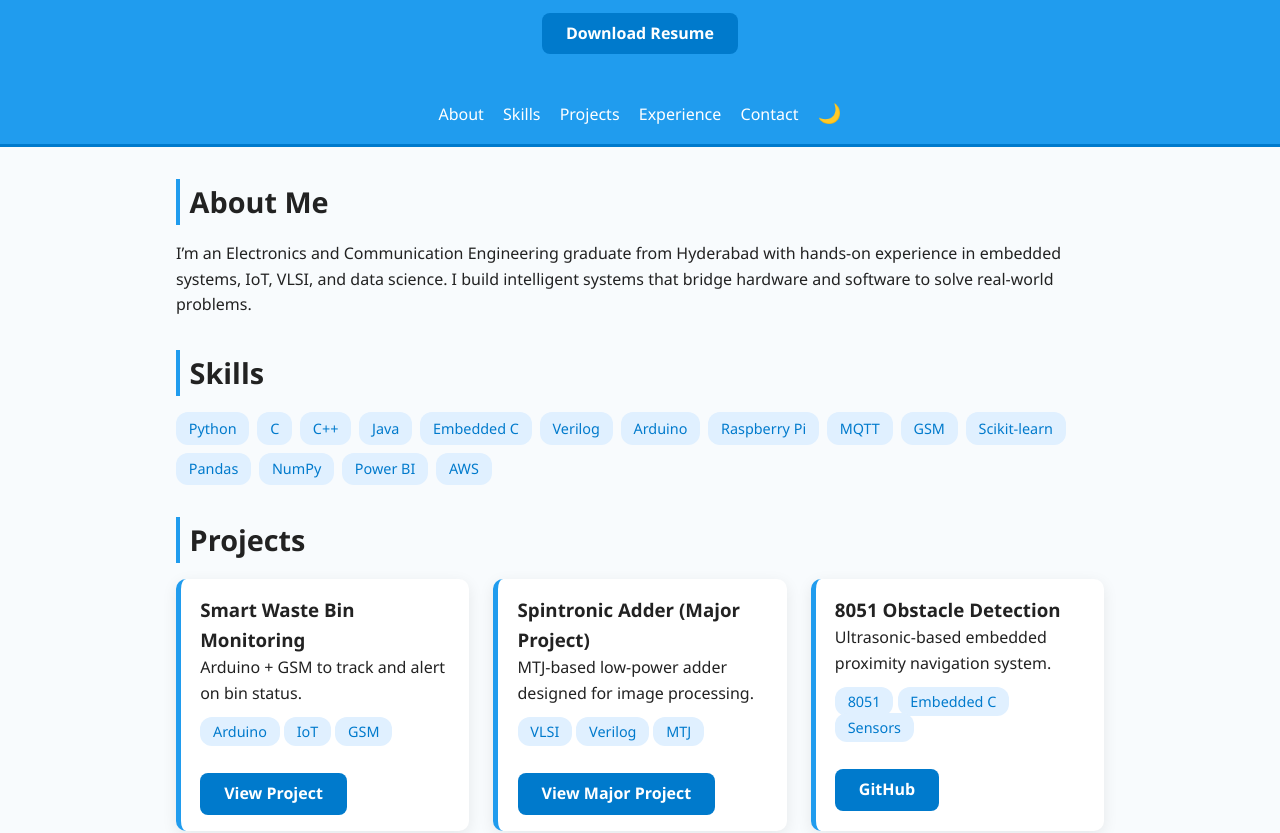
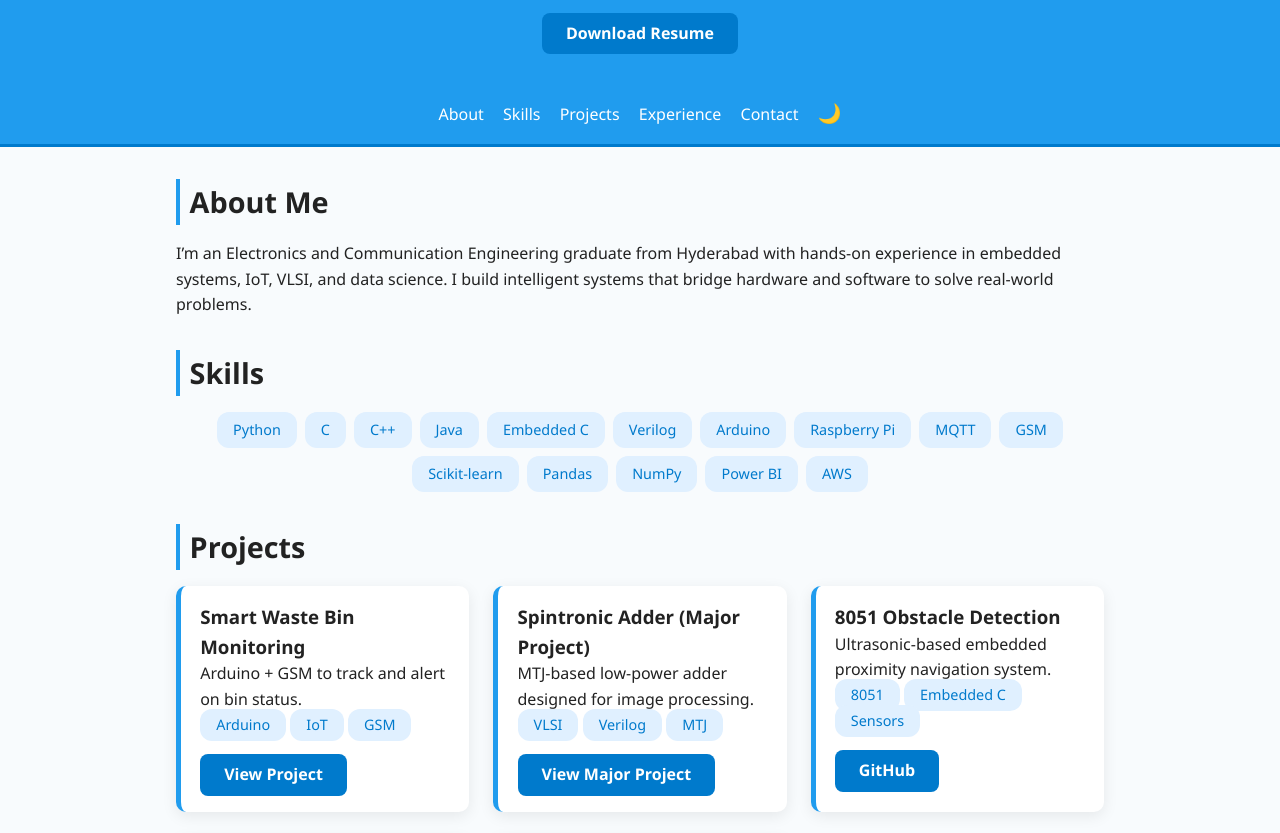
Before and after one commit to johnmoses12/johnmoses12.github.io, a plain HTML site: page index.html in a window 1280 px wide. Shown: the part 144-977 px from the top of the page. Drawn offline with Linux system fonts and the light colour scheme.

Commit message:
style.css

```diff
--- a/style.css
+++ b/style.css
@@ -11,7 +11,6 @@ body {
   background-color: #f8fbfd;
   color: #222;
   line-height: 1.6;
-  padding-bottom: 60px;
 }
 
 .dark-mode {
@@ -19,6 +18,7 @@ body {
   color: #f0f0f0;
 }
 
+/* === Containers === */
 .container {
   text-align: center;
   padding: 2rem;
@@ -34,7 +34,7 @@ h1, h2, h3 {
   color: #fff;
 }
 
-/* === Header & Nav === */
+/* === Header === */
 header {
   background-color: #209cee;
   color: white;
@@ -70,7 +70,7 @@ nav a:hover {
   color: #fff;
 }
 
-/* === Buttons === */
+/* === Button === */
 .button {
   display: inline-block;
   padding: 0.5rem 1.5rem;
@@ -105,13 +105,14 @@ section h2 {
   display: flex;
   flex-wrap: wrap;
   gap: 0.5rem;
+  justify-content: center;
 }
 
 .badge {
   background-color: #e0f0ff;
   color: #007acc;
   font-weight: 500;
-  padding: 0.3rem 0.8rem;
+  padding: 0.4rem 1rem;
   border-radius: 12px;
   font-size: 0.9rem;
 }
@@ -121,7 +122,7 @@ section h2 {
   color: #66ccff;
 }
 
-/* === Project Cards === */
+/* === Projects === */
 .card-grid {
   display: grid;
   grid-template-columns: repeat(auto-fit, minmax(280px, 1fr));
@@ -146,10 +147,6 @@ section h2 {
   border-color: #66ccff;
 }
 
-.tags {
-  margin: 0.8rem 0;
-}
-
 /* === Experience === */
 .experience-card {
   background-color: #fff;
@@ -163,6 +160,7 @@ section h2 {
 .experience-card ul {
   list-style: disc inside;
   margin-top: 0.5rem;
+  padding-left: 1rem;
 }
 
 .dark-mode .experience-card {
@@ -186,9 +184,6 @@ footer {
   padding: 2rem 1rem;
   background-color: #209cee;
   color: white;
-  position: relative;
-  bottom: 0;
-  width: 100%;
 }
 
 .dark-mode footer {
```
